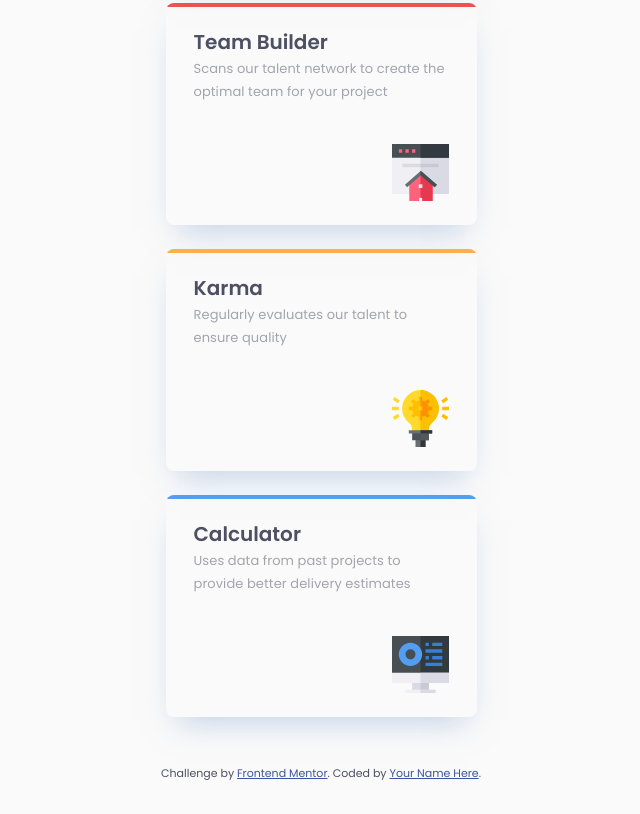
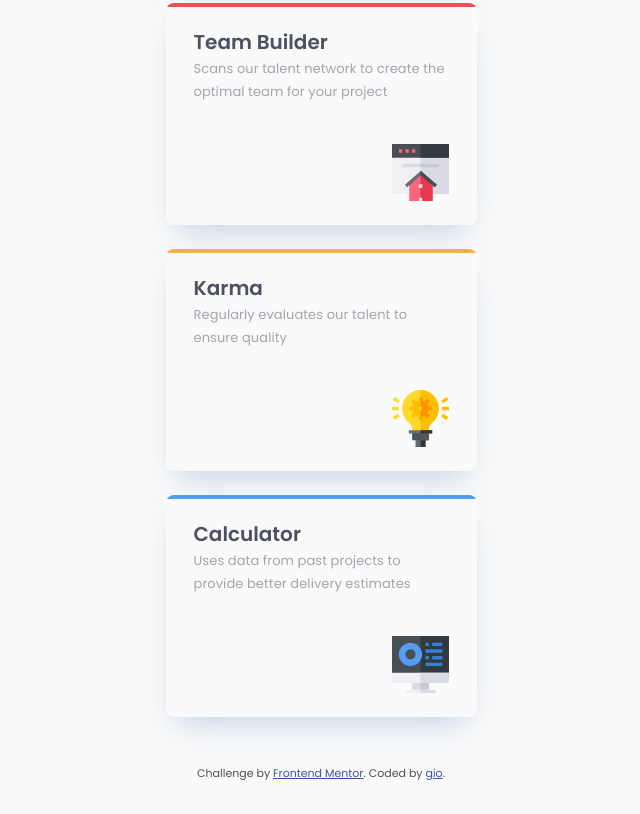
Before and after one commit to fakegio/four-card-feature, a plain HTML site: page index.html in a window 1280 px wide. Shown: the part 548-1362 px from the top of the page, without its empty margins (319-959 px from the left). Drawn offline with Linux system fonts and the light colour scheme.

Commit message:
added github link

```diff
--- a/index.html
+++ b/index.html
@@ -80,7 +80,8 @@
         Challenge by
         <a href="https://www.frontendmentor.io?ref=challenge" target="_blank"
           >Frontend Mentor</a
-        >. Coded by <a href="#">Your Name Here</a>.
+        >. Coded by
+        <a href="https://github.com/fakegio/" target="_blank">gio</a>.
       </p>
     </footer>
   </body>
```
